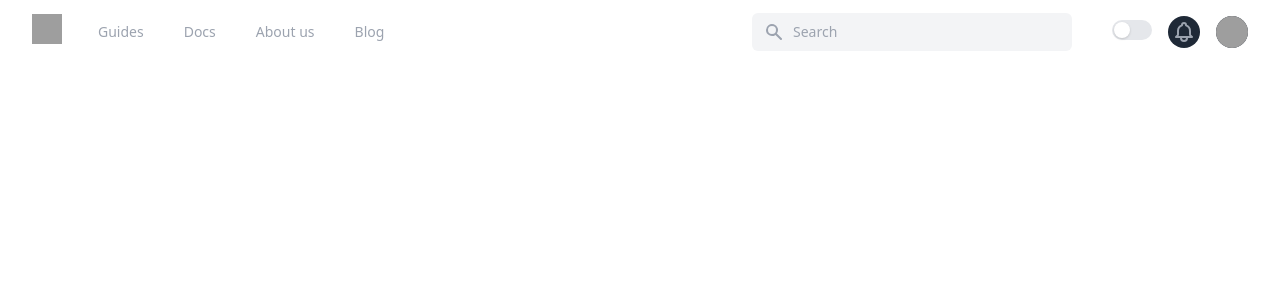
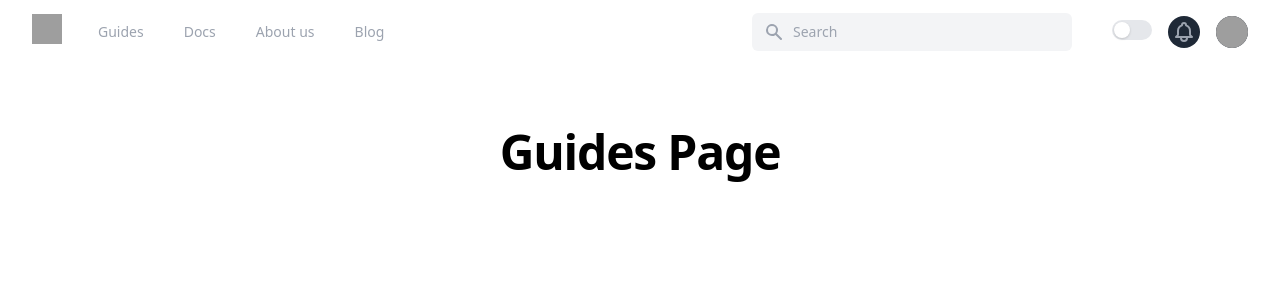
Before and after one commit to oslabs-beta/d3reactor-website, a Next.js app: page /guides in a window 1280 px wide. Shown: the top 300 px of the page. Built offline with nearby package versions, Linux system fonts and the light colour scheme; grey boxes are pictures that could not be loaded.

Commit message:
fixed dark mode in docs blog and guides and logo now takes you to the home page

```diff
--- a/components/Header.tsx
+++ b/components/Header.tsx
@@ -19,6 +19,7 @@ export default function Header() {
 						<div className="relative flex items-center justify-between h-16">
 							<div className="flex items-center px-2 lg:px-0">
 								<div className="flex-shrink-0">
+									<Link href="/">
 										<Image
 											className="block h-8 w-auto"
 											src="https://tailwindui.com/img/logos/workflow-mark-indigo-500.svg"
@@ -26,6 +27,7 @@ export default function Header() {
 											height={30}
 											width={30}
 										/>
+										</Link>
 								</div>
 								<div className="hidden lg:block lg:ml-6">
 									<div className="flex space-x-4">
--- a/pages/about.tsx
+++ b/pages/about.tsx
@@ -2,6 +2,7 @@ import type { NextPage } from "next";
 import Header from "../components/Header";
 import Head from "next/head";
 import styles from "../styles/Home.module.css";
+import { Footer } from "../components/Footer";
 
 const people = [
 	{
@@ -107,6 +108,7 @@ const About: NextPage = () => {
           </ul>
         </div>
       </div>
+			<Footer/>
     </div>
   )
 
--- a/pages/blog.tsx
+++ b/pages/blog.tsx
@@ -15,7 +15,7 @@ const Blog: NextPage = () => {
 			<div className="bg-white dark:bg-gray-900">
 				<div className={styles.container}>
 					<div className="max-w-7xl mx-auto text-center py-12 px-4 sm:px-6 lg:py-16 lg:px-8">
-						<h1 className="text-4xl font-extrabold tracking-tight text-white sm:text-5xl">
+						<h1 className="text-4xl font-extrabold tracking-tight text-black dark:text-gray-100 sm:text-5xl">
 							Blog
 						</h1>
 					</div>
--- a/pages/docs.tsx
+++ b/pages/docs.tsx
@@ -19,7 +19,7 @@ const Docs: NextPage = () => {
 			<div className="bg-white dark:bg-gray-900">
 				<div className={styles.container}>
 					<div className="max-w-7xl mx-auto text-center py-12 px-4 sm:px-6 lg:py-16 lg:px-8">
-						<h1 className="text-4xl font-extrabold tracking-tight text-white sm:text-5xl">
+						<h1 className="text-4xl font-extrabold tracking-tight text-black dark:text-gray-100 sm:text-5xl">
 							Docs
 						</h1>
 					</div>
--- a/pages/guides.tsx
+++ b/pages/guides.tsx
@@ -15,7 +15,7 @@ const Guides: NextPage = () => {
 			<div className="bg-white dark:bg-gray-900">
 				<div className={styles.container}>
 					<div className="max-w-7xl mx-auto text-center py-12 px-4 sm:px-6 lg:py-16 lg:px-8">
-						<h1 className="text-4xl font-extrabold tracking-tight text-white sm:text-5xl">
+						<h1 className="text-4xl font-extrabold tracking-tight text-black dark:text-gray-100 sm:text-5xl">
 							Guides Page
 						</h1>
 					</div>
```
